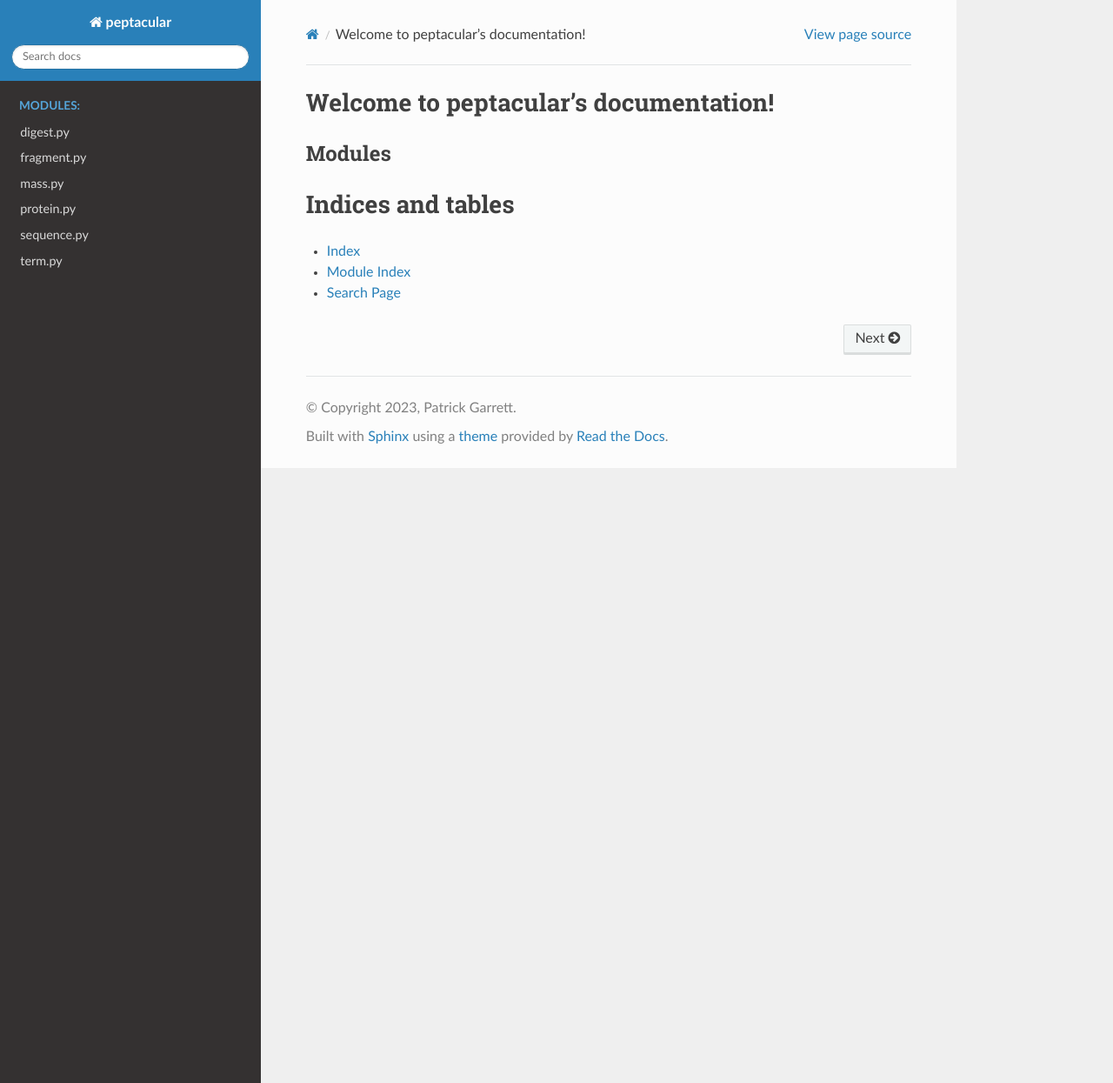
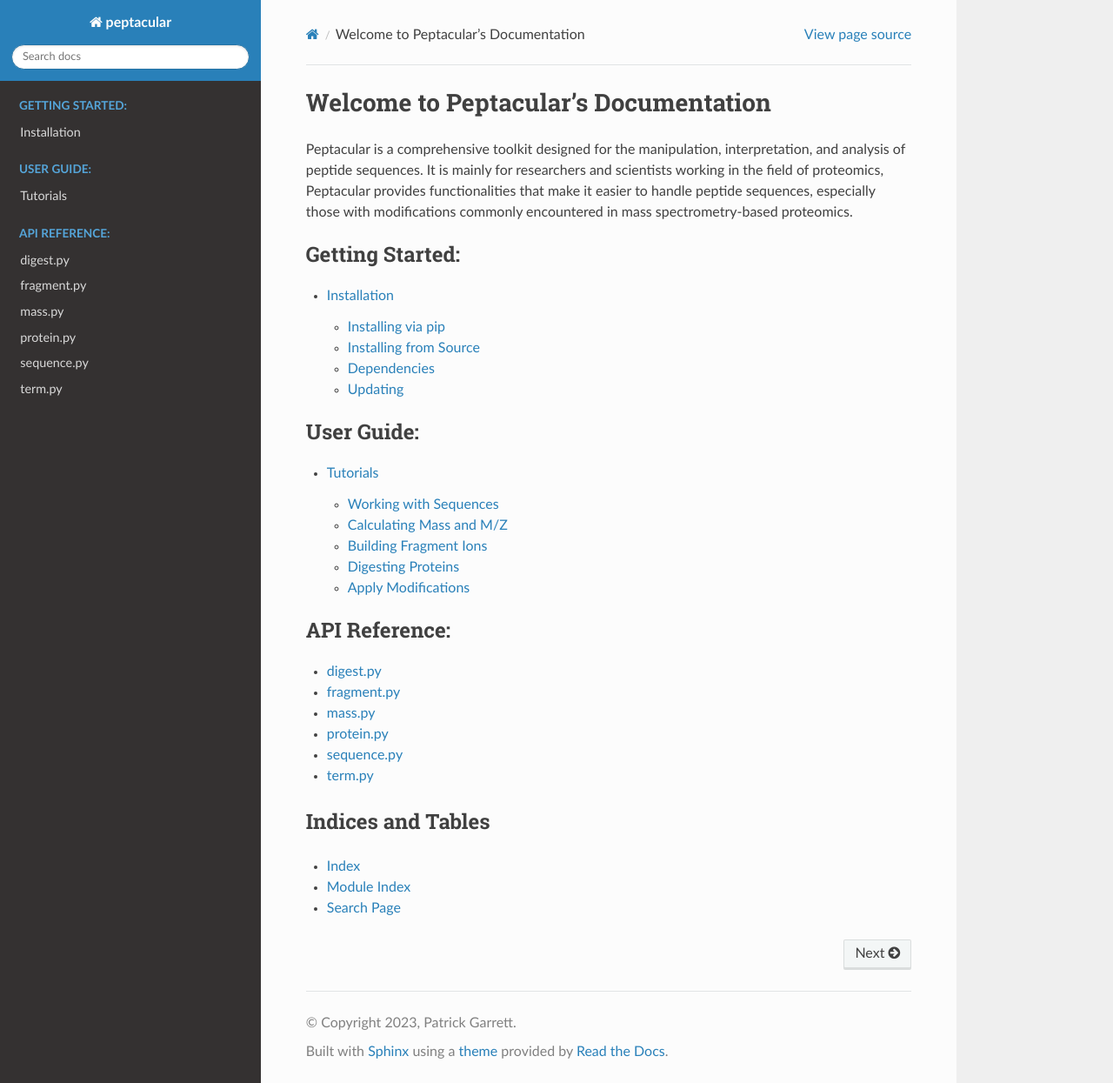
Before and after one commit to pgarrett-scripps/peptacular, a Sphinx documentation site: the page built from docs/source/index.rst, in a window 1280 px wide and 1245 px high. Shown: the whole window at 87% size. Built offline with Sphinx 7.4.7 and the Read the Docs theme 2.0.0, drawn with Linux system fonts in a browser that asks for light colours.

Commit message:
update docs

```diff
--- /dev/null
+++ b/docs/source/homepage.rst
@@ -0,0 +1,6 @@
+.. _homepage:
+
+Peptacular is a comprehensive toolkit designed for the manipulation, interpretation, and analysis of peptide sequences.
+It is mainly for researchers and scientists working in the field of proteomics, Peptacular provides functionalities
+that make it easier to handle peptide sequences, especially those with modifications commonly encountered in mass
+spectrometry-based proteomics.
--- a/docs/source/index.rst
+++ b/docs/source/index.rst
@@ -1,22 +1,26 @@
-.. peptacular documentation master file, created by
-   sphinx-quickstart on Thu Aug 10 17:08:51 2023.
-   You can adapt this file completely to your liking, but it should at least
-   contain the root `toctree` directive.
+.. _index:
 
-Welcome to peptacular's documentation!
 ======================================
+Welcome to Peptacular's Documentation
+======================================
+
+.. include:: homepage.rst
 
 .. toctree::
    :maxdepth: 2
-   :caption: Contents:
+   :caption: Getting Started:
 
-Modules
-^^^^^^^
+   installation
 
 .. toctree::
-   :maxdepth: 1
-   :hidden:
-   :caption: Modules:
+   :maxdepth: 2
+   :caption: User Guide:
+
+   tutorials
+
+.. toctree::
+   :maxdepth: 2
+   :caption: API Reference:
 
    digest
    fragment
@@ -25,8 +29,8 @@
    sequence
    term
 
-Indices and tables
-==================
+Indices and Tables
+------------------
 
 * :ref:`genindex`
 * :ref:`modindex`
--- /dev/null
+++ b/docs/source/installation.rst
@@ -0,0 +1,62 @@
+.. _installation:
+
+Installation
+============
+
+This page provides instructions for installing peptacular on various platforms.
+
+Installing via pip
+------------------
+
+You can install the latest version of peptacular using pip:
+
+.. code-block:: bash
+
+    pip install peptacular
+
+To install a specific version, you can specify it like so:
+
+.. code-block:: bash
+
+    pip install peptacular==<version>
+
+Replace `<version>` with the version number you'd like to install.
+
+Installing from Source
+----------------------
+
+To install peptacular from source, first clone the repository:
+
+.. code-block:: bash
+
+    git clone https://github.com/yourusername/peptacular.git
+
+Then navigate into the cloned directory:
+
+.. code-block:: bash
+
+    cd peptacular
+
+And install the package:
+
+.. code-block:: bash
+
+    python install .
+
+Dependencies
+------------
+
+peptacular requires the following packages:
+
+- regex
+
+These will be automatically installed if you use pip to install peptacular.
+
+Updating
+--------
+
+To update peptacular to the latest version, run:
+
+.. code-block:: bash
+
+    pip install --upgrade peptacular
--- /dev/null
+++ b/docs/source/tutorials.rst
@@ -0,0 +1,34 @@
+.. _tutorials:
+
+Tutorials
+============
+
+Working with Sequences
+----------------------
+
+.. literalinclude:: ../../examples/sequence_example.py
+   :language: python
+
+Calculating Mass and M/Z
+------------------------
+
+.. literalinclude:: ../../examples/mass_example.py
+   :language: python
+
+Building Fragment Ions
+----------------------
+
+.. literalinclude:: ../../examples/fragment_example.py
+   :language: python
+
+Digesting Proteins
+------------------
+
+.. literalinclude:: ../../examples/digest_example.py
+   :language: python
+
+Apply Modifications
+-------------------
+
+.. literalinclude:: ../../examples/modification_example.py
+   :language: python
```
Also changed, not shown: CHANGELOG.md (+1 -1 lines), .readthedocs.yaml, 5 other files.
